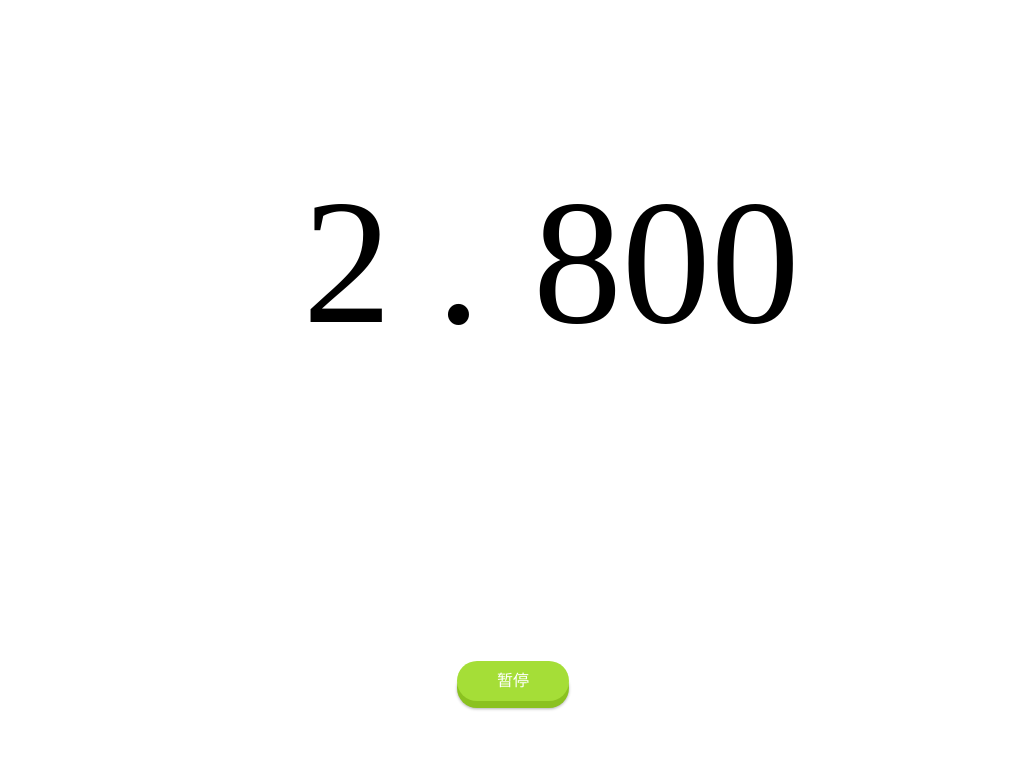
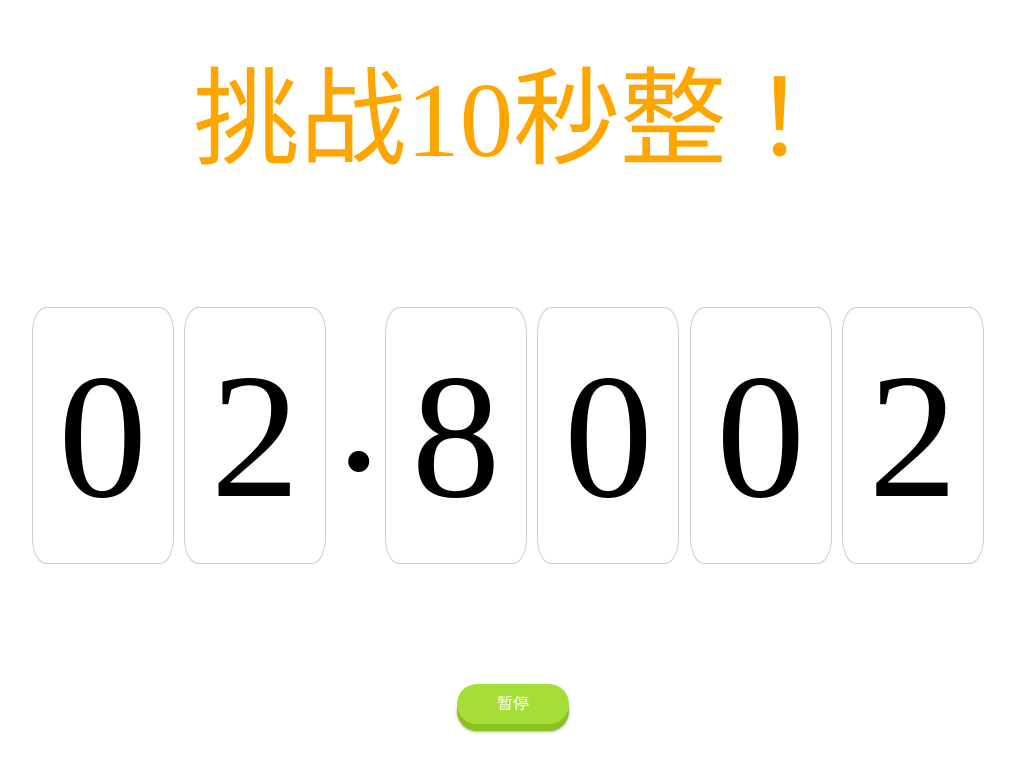
Before and after one commit to tibaiwan/ten-seconds, a plain HTML site: page index.html in a window 1280 px wide. Both pictures are taken after a click on the element "开始". Shown: the whole page, without its empty margins (127-1142 px from the left). Drawn offline with Linux system fonts and the light colour scheme.

Commit message:
update -m 更新实现方式

```diff
--- a/index.html
+++ b/index.html
@@ -1,4 +1,3 @@
-
 <!DOCTYPE html>
 <html>
 <head>
@@ -27,61 +26,84 @@
       padding: 0;
       box-sizing: border-box;
     }
+    .title {
+      display: flex;
+      margin-top: 4vh;
+      justify-content: center;
+      align-items: center;
+      font-size: .6rem;
+      color: orange;
+    }
     .box-wrap, .btn-wrap {
-      margin: 20vh auto;
-      text-align: center;
+      display: flex;
+      justify-content: center;
+      margin: 15vh auto;
     }
     .box-wrap span {
-      display: inline-block;
+      margin-right: 0.8vw;
     }
-    .box-wrap .second {
-      width: 15vw;
-      text-align: right;
+    .box-wrap .number {
+      vertical-align: baseline;
+      padding: 2vw;
+      border: 1px solid #ccc;
+      border-radius: 10%;
     }
     .box-wrap .point {
-      width: 2vw;
-    }
-    .box-wrap .milliSec {
-      width: 25vw;
+      width: 3vw;
     }
   </style>
 <body>
+<div class="title">挑战10秒整！</div>
 <div class="box-wrap">
-  <span id="second" class="second">00</span>
+  <span id="f" class="number">0</span>
+  <span id="e" class="number">0</span>
   <span class="point">.</span>
-  <span id="milliSec" class="milliSec">000</span>
+  <span id="d" class="number">0</span>
+  <span id="c" class="number">0</span>
+  <span id="b" class="number">0</span>
+  <span id="a" class="number">0</span>
 </div>
 <div class="btn-wrap">
-  <span id="startBtn" class="button button-3d button-action button-pill">开始</span>
+  <span id="operateBtn" class="button button-3d button-action button-pill">开始</span>
 </div>
 <script>
-  var second = document.getElementById("second")
-  var milliSec = document.getElementById("milliSec")
-  var but = document.getElementById("startBtn")
-  var type = "start", interval ="";
+  var a = document.getElementById("a"),
+      b = document.getElementById("b"),
+      c = document.getElementById("c"),
+      d = document.getElementById("d"),
+      e = document.getElementById("e"),
+      f = document.getElementById("f"),
+      but = document.getElementById("operateBtn");
+  var type = "start", interval = "", numberArr = [];
+  var integerArr = "0123456789".split("");
   but.addEventListener("click", function () {
     if (type === "start") {
-      but.innerText = '暂停'
-      type = 'end'
+      but.innerText = '暂停';
+      type = 'end';
+      a.innerText = b.innerText = c.innerText = d.innerText = e.innerText = f.innerText = 0; // todo,待优化
       var baseDate = +new Date();
-      var timestamp, seconds, milliStr;
+      var timestamp = 0, randomNum = 0;
       interval = setInterval(function(){
         timestamp = new Date() - baseDate;
-        console.log(timestamp)
-        milliSec.innerHTML = (timestamp >= 1000 ? timestamp % 1000 : timestamp)
-        second.innerHTML = Math.floor(timestamp / 1000)
-        if (timestamp / 1000 >= 20) {
-          clearInterval(interval)
+        numberArr = timestamp.toString().split("").reverse();
+        randomNum = Math.floor(Math.random()*10); // 最近一位随机~~
+        a.innerText = integerArr[randomNum];
+        b.innerText = numberArr[0];
+        if (timestamp >= 10) c.innerText = numberArr[1];
+        if (timestamp >= 100) d.innerText = numberArr[2];
+        if (timestamp >= 1000) e.innerText = numberArr[3];
+        if (timestamp >= 10000) f.innerText = numberArr[4];
+        if (timestamp >= 99999) {
+          clearInterval(interval);
           but.innerText = '再来一次';
-          type = 'start'
-          second.innerText = "00"
-          milliSec.innerText = "000"
+          type = 'start';
+          a.innerText = b.innerText = c.innerText = d.innerText = e.innerText = f.innerText = 9;
         }
-      }, 0.1)
+      }, 1)
     } else {
       clearInterval(interval);
       but.innerText = '再来一次';
-      type = 'start'
+      type = 'start';
     }
   });
 </script>
```
Also changed, not shown: 1 other file.
